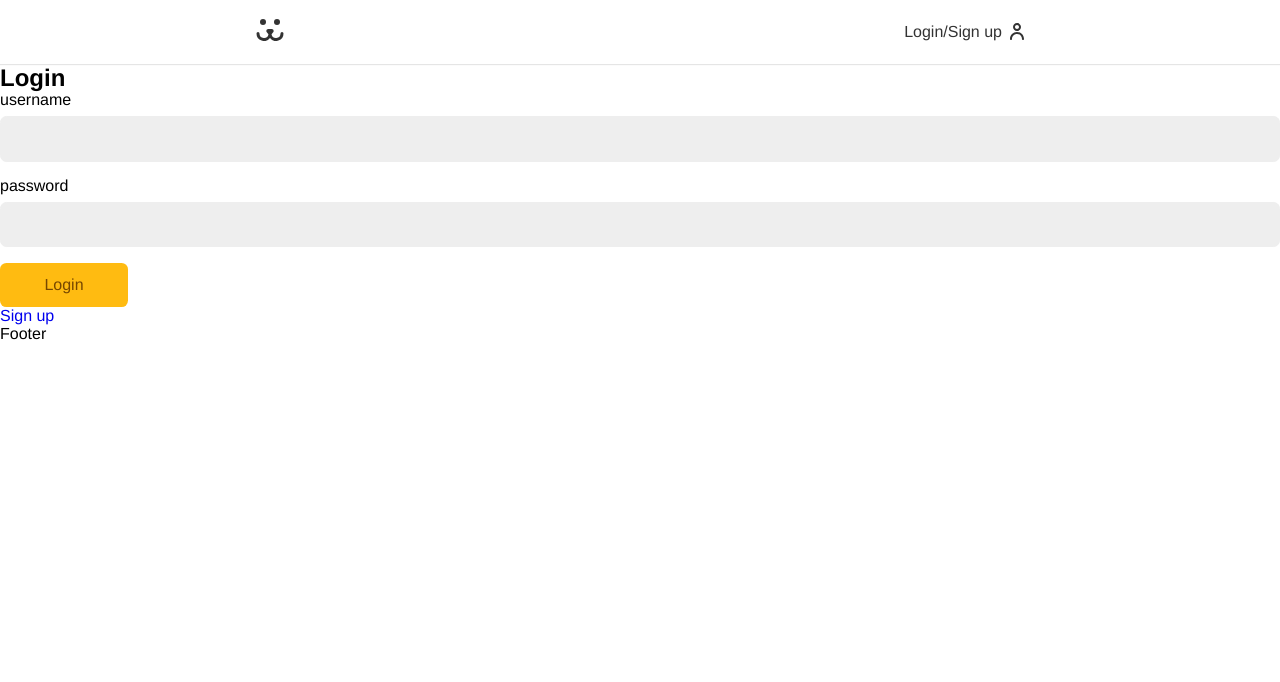
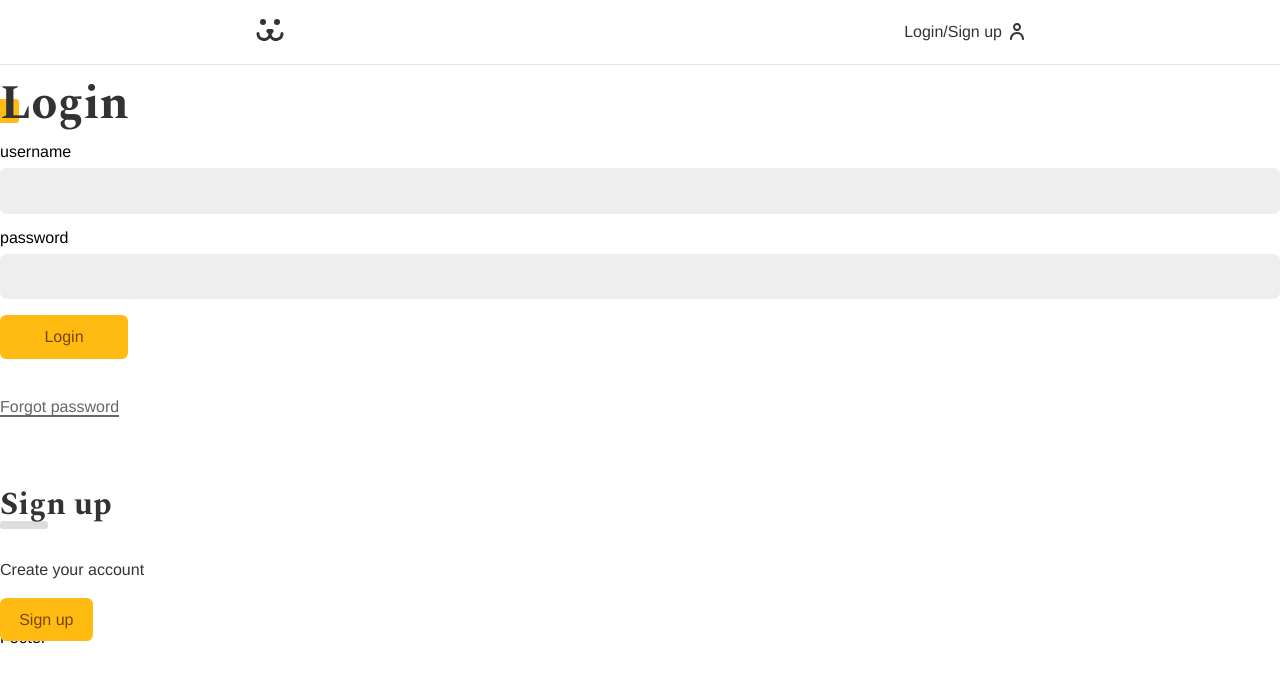
Before and after one commit to meanifreitas/dogs, a React (Vite) app: page /login in a window 1280 px wide. Shown: the top 682 px of the page. Built offline with nearby package versions, Linux system fonts and the light colour scheme.

Commit message:
LoginForm style and UserContext

```diff
--- a/src/App.css
+++ b/src/App.css
@@ -1,3 +1,5 @@
+@import url('https://fonts.googleapis.com/css2?family=Spectral:wght@700&display=swap');
+
 * {
   box-sizing: border-box; /*sums padding and border to height and width*/
 }
@@ -5,19 +7,22 @@
 body {
   margin: 0;
   --black: #333;
+  --gray: #666;
+  --ligh-gray: #ddd;
   --white: #eee;
   --yellow: #FB1;
   --dark-yellow: #764701;
   --light-yellow: #FEA;
   --red: #F31;
   --first-type: Helvetica, Arial, sans-serif;
-  --second-type: 'Spectral', Georgia;
+  --second-type: 'Spectral', georgia;
   font-family: var(--first-type);
   padding-top: 4rem;
 }
 
 h1, h2, h3, h4, p {
   margin: 0px;
+  color: var(--black);
 }
 
 ul, li {
@@ -46,4 +51,45 @@ button, input {
 
 a {
   text-decoration: none;
+  color: var(--black);
 }
+
+.title {
+  font-family: var(--second-type);
+  line-height: 1;
+  font-size: 3rem;
+  margin: 1rem 0;
+  position: relative;
+  z-index: 1;
+}
+
+.title::after {
+  content: '';
+  display: block;
+  width: 1.5rem;
+  height: 1.5rem;
+  background: var(--yellow);
+  position: absolute;
+  bottom: 5px;
+  left: -5px;
+  border-radius: .2rem;
+  z-index: -1;
+}
+
+.error {
+  color: var(--red);
+  margin: 1rem 0;
+}
+
+.animeLeft {
+  opacity: 0;
+  transform: translateX(-20px);
+  animation: animeLeft 0.3s forwards;
+}
+
+@keyframes animeLeft {
+  to {
+    opacity: 1;
+    transform: initial;
+  }
+}
--- a/src/App.jsx
+++ b/src/App.jsx
@@ -4,6 +4,7 @@ import Header from './Components/Header';
 import Footer from './Components/Footer';
 import Home from './Components/Home';
 import Login from './Components/Login/Login';
+import { UserStorage } from './UserContext';
 
 function App() {
 
@@ -11,12 +12,14 @@ function App() {
     <>
      <div>
        <BrowserRouter>
+       <UserStorage>
           <Header />
           <Routes>
             <Route path='/' element={<Home />}/>
             <Route path='/login/*' element={<Login />}/>
           </Routes>
           <Footer />
+        </UserStorage>
        </BrowserRouter>
      </div>
     </>
--- a/src/Components/Header.jsx
+++ b/src/Components/Header.jsx
@@ -2,16 +2,21 @@ import React from 'react';
 import { Link } from 'react-router-dom';
 import styles from './Header.module.css';
 import Dogs from '../Assets/dogs.svg?react';
+import { UserContext } from '../UserContext';
 
 const Header = () => {
+  const { data, logoutUser } = React.useContext(UserContext);
+
   return (
     <header className={styles.header}>
       <nav className={`${styles.nav} container`}>
         <Link className={styles.logo} to='/' aria-label='Dogs - Home'><Dogs /></Link>
-        <Link className={styles.login} to='/login'>Login/Sign up</Link>
+        {data ?
+        (<Link className={styles.login} to='/account'>{data.nome}<button onClick={logoutUser}>Logout</button></Link>) :
+        (<Link className={styles.login} to='/login'>Login/Sign up</Link>)}
       </nav>
     </header>
-  )
+  );
 }
 
 export default Header
--- /dev/null
+++ b/src/Components/Helper/Error.jsx
@@ -0,0 +1,10 @@
+import React from 'react'
+
+const Error = ({ error }) => {
+  if (!error) return null;
+  return (
+    <p className='error'>{error}</p>
+  );
+}
+
+export default Error
--- a/src/Components/Login/Login.jsx
+++ b/src/Components/Login/Login.jsx
@@ -1,11 +1,15 @@
 import React from 'react';
-import { Routes, Route } from 'react-router-dom';
+import { Routes, Route, Navigate } from 'react-router-dom';
 import LoginForm from './LoginForm';
 import LoginCreate from './LoginCreate';
 import LoginForgotPassword from './LoginForgotPassword';
 import LoginResetPassword from './LoginResetPassword';
+import { UserContext } from '../../UserContext';
 
 const Login = () => {
+  const { logged } = React.useContext(UserContext);
+
+  if (logged === true) return <Navigate to='/account' />
   return (
     <div>
       <Routes>
@@ -15,7 +19,7 @@ const Login = () => {
         <Route path='reset' element={<LoginResetPassword />}/>
       </Routes>
     </div>
-  )
+  );
 }
 
 export default Login
--- a/src/Components/Login/LoginForm.jsx
+++ b/src/Components/Login/LoginForm.jsx
@@ -1,51 +1,42 @@
 import React from 'react';
+import styles from './LoginForm.module.css';
+import btnStyles from '../Forms/Button.module.css';
 import { Link } from 'react-router-dom';
 import Input from '../Forms/Input';
 import Button from '../Forms/Button';
+import Error from '../Helper/Error';
 import useForm from '../../Hooks/useForm';
-import { TOKEN_POST, USER_GET } from '../../api';
+import { UserContext } from '../../UserContext';
 
 const LoginForm = () => {
   const username = useForm();
   const password = useForm();
 
-  React.useEffect(() => {
-    const token = window.localStorage.getItem('token');
-    if (token) getUser(token);
-  }, []);
-
-  async function getUser(token) {
-    const { url, options } = USER_GET(token);
-    const response = await fetch(url, options);
-    const json = await response.json();
-    console.log(json);
-  }
+  const { loginUser, error, loading } = React.useContext(UserContext);
 
   async function handleSubmit(event) {
     event.preventDefault();
 
     if (username.validate() && password.validate()) {
-      const { url, options } = TOKEN_POST({
-        username: username.value,
-        password: password.value
-      });
-
-      const response = await fetch(url, options);
-      const json = await response.json();
-      window.localStorage.setItem('token', json.token);
-      getUser(json.token);
+      loginUser(username.value, password.value);
     }
   }
 
   return (
-    <section>
-      <h1>Login</h1>
-      <form onSubmit={handleSubmit}>
+    <section className='animeLeft'>
+      <h1 className='title'>Login</h1>
+      <form className={styles.form} onSubmit={handleSubmit}>
         <Input label='username' type='text' name='username' {...username} />
         <Input label='password' type='password' name='password' {...password} />
-        <Button>Login</Button>
+        {loading ? <Button disabled>Loading...</Button> : <Button>Login</Button>}
+        <Error error={error}/>
       </form>
-      <Link to='/login/create'>Sign up</Link>
+      <Link className={styles.forgot} to='/login/forgot'>Forgot password</Link>
+      <div className={styles.signup}>
+        <h2 className={styles.subtitle}>Sign up</h2>
+        <p>Create your account</p>
+        <Link className={btnStyles.button} to='/login/create'>Sign up</Link>
+      </div>
     </section>
   );
 }
--- /dev/null
+++ b/src/Components/Login/LoginForm.module.css
@@ -0,0 +1,42 @@
+.form {
+  margin-bottom: 2rem;
+}
+
+.forgot {
+  display: inline-block;
+  color: var(--gray);
+  padding: .5rem 0;
+  line-height: 1;
+}
+
+.forgot::after {
+  content: '';
+  height: 2px;
+  width: 100%;
+  background: currentColor;
+  display: block;
+}
+
+.signup {
+  margin-top: 4rem;
+}
+
+.signup p {
+  margin-top: 2rem;
+  margin-bottom: 2rem;
+}
+
+.subtitle {
+  font-family: var(--second-type);
+  line-height: 1;
+  font-size: 2rem;
+}
+
+.subtitle::after {
+  content: '';
+  display: block;
+  background: var(--ligh-gray);
+  height: .5rem;
+  width: 3rem;
+  border-radius: .2rem;
+}
--- /dev/null
+++ b/src/UserContext.jsx
@@ -0,0 +1,81 @@
+import React from 'react';
+import { TOKEN_POST, USER_GET, VALIDATE_TOKEN_POST } from './api';
+import { useNavigate } from 'react-router-dom';
+
+export const UserContext = React.createContext();
+
+export const UserStorage = ({ children }) => {
+  const [data, setData] = React.useState(null);
+  const [logged, setLogged] = React.useState(null);
+  const [loading, setLoading] = React.useState(false);
+  const [error, setError] = React.useState(null);
+  const navigate = useNavigate();
+
+  const logoutUser = React.useCallback(async function() {
+    setData(null);
+    setError(null);
+    setLoading(false);
+    setLogged(false);
+    window.localStorage.removeItem('token');
+    navigate('/login');
+  }, [navigate]);
+
+  async function getUser(token) {
+    const {url, options} = USER_GET(token);
+    const response = await fetch(url, options);
+    const json = await response.json();
+    setData(json);
+    setLogged(true);
+  }
+
+  async function loginUser(username, password) {
+    try {
+      setError(null);
+      setLoading(true);
+
+      const {url, options} = TOKEN_POST({username, password});
+      const response = await fetch(url, options);
+
+      if (!response.ok) throw new Error('Invalid user!');
+
+      const { token } = await response.json();
+
+      window.localStorage.setItem('token', token);
+      await getUser(token);
+      navigate('/account');
+    } catch (err) {
+      setError(err.message);
+      setLogged(false);
+    } finally {
+      setLoading(false);
+    }
+  }
+
+  React.useEffect(() => {
+    async function autoLogin() {
+      const token = window.localStorage.getItem('token');
+      if (token) {
+        try {
+          setError(null);
+          setLoading(true);
+
+          const {url, options} = VALIDATE_TOKEN_POST(token);
+          const response = await fetch(url, options);
+
+          if (!response.ok) throw new Error('Invalid token!');
+
+          await getUser(token);
+        } catch (err) {
+          logoutUser();
+        } finally {
+          setLoading(false);
+        }
+      }
+    }
+    autoLogin();
+  }, [logoutUser]);
+
+  return (
+    <UserContext.Provider value={{loginUser, data, logoutUser, error, loading, logged}}>{children}</UserContext.Provider>
+  );
+}
--- a/src/api.jsx
+++ b/src/api.jsx
@@ -6,11 +6,23 @@ export function TOKEN_POST(body) {
     options: {
       method: 'POST',
       headers: {
-        'Content-TYpe': 'application/json'
+        'Content-Type': 'application/json'
       },
       body: JSON.stringify(body)
     }
-  }
+  };
+}
+
+export function VALIDATE_TOKEN_POST(token) {
+  return {
+    url: API_URL + '/jwt-auth/v1/token/validate',
+    options: {
+      method: 'POST',
+      headers: {
+        Authorization: 'Bearer ' + token
+      }
+    }
+  };
 }
 
 export function USER_GET(token) {
@@ -22,5 +34,5 @@ export function USER_GET(token) {
         Authorization: 'Bearer ' + token
       }
     }
-  }
+  };
 }
```
Lines whose indentation alone changed are shown as unchanged.
